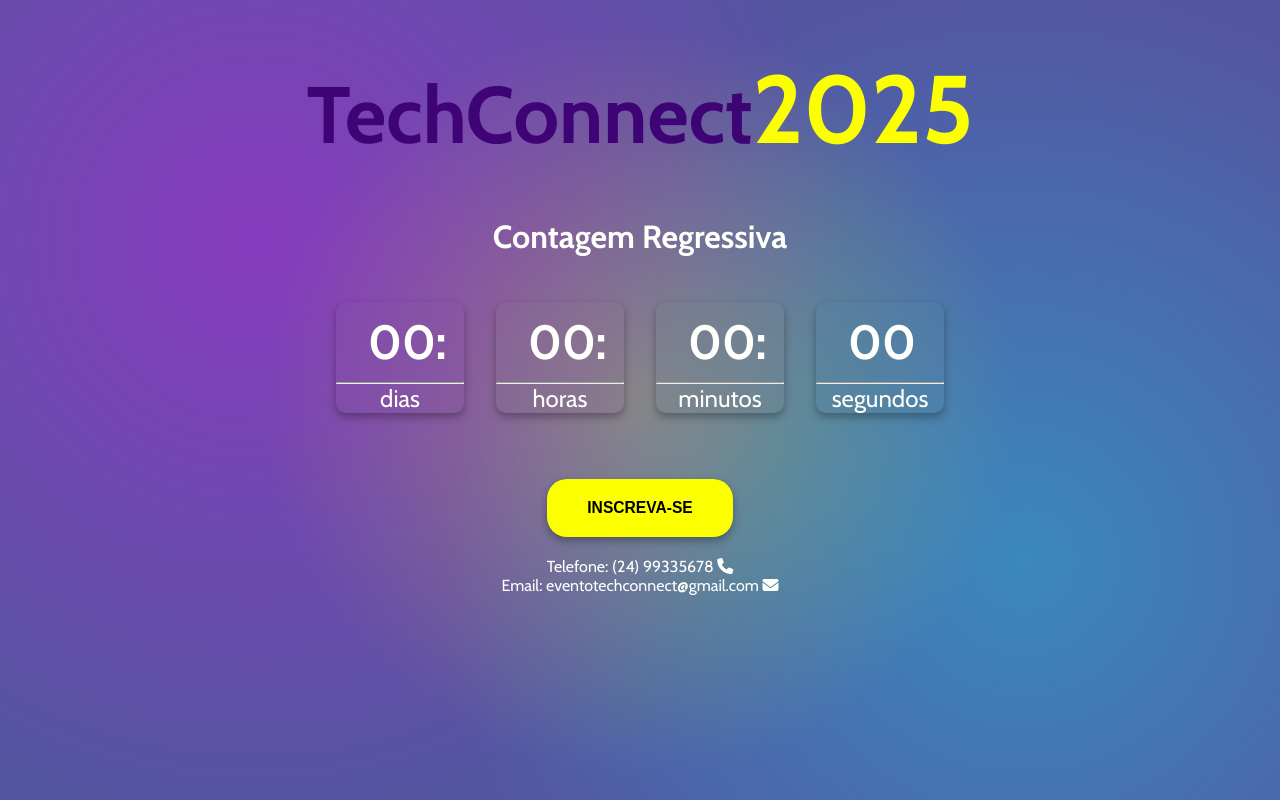
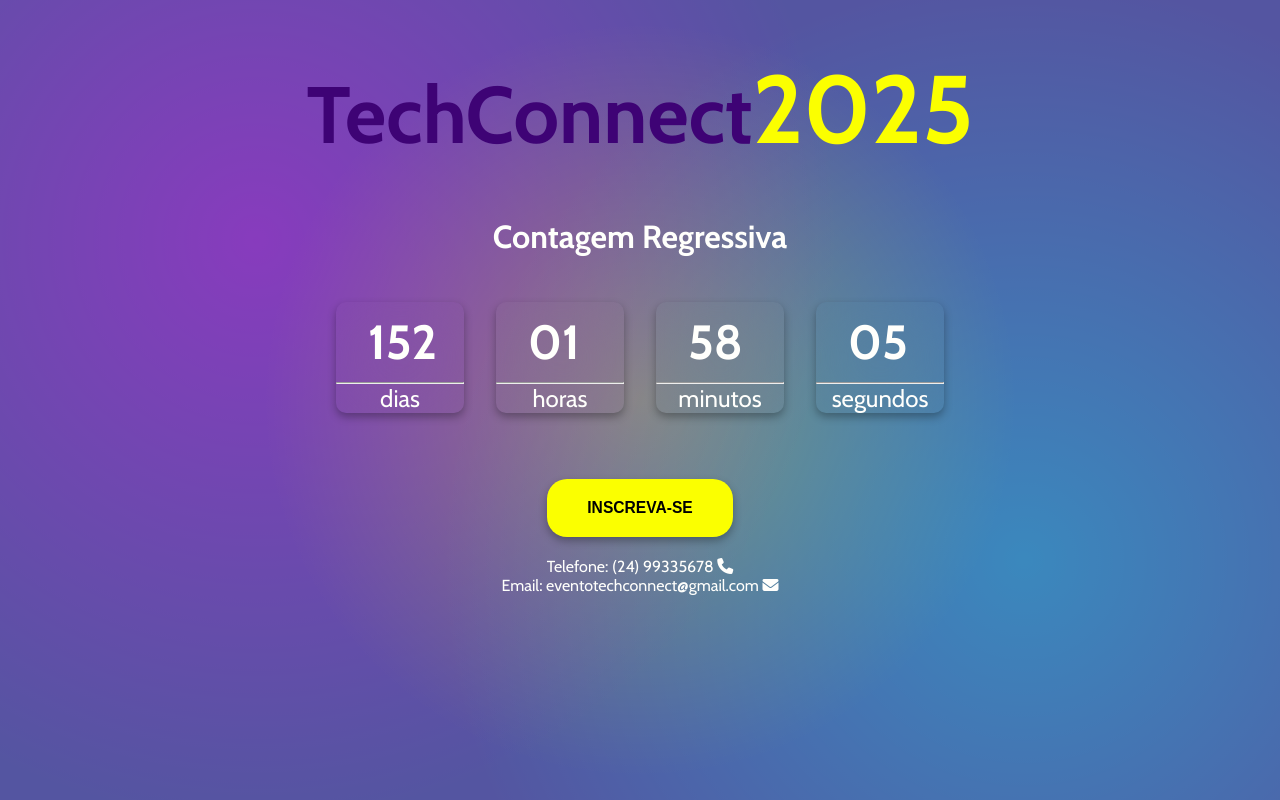
Before and after one commit to almeidagb/contagem-regressiva-de-evento, a plain HTML site: page index.html in a window 1280 px wide. Drawn offline with nearby package versions, Linux system fonts and the light colour scheme.

Commit message:
removendo pasta de javaScript

```diff
--- a/index.html
+++ b/index.html
@@ -49,6 +49,6 @@
     </footer>
 
 
-    <script src="scripts/countdown.js"></script>
+    <script src="countdown.js"></script>
 </body>
 </html>
```
